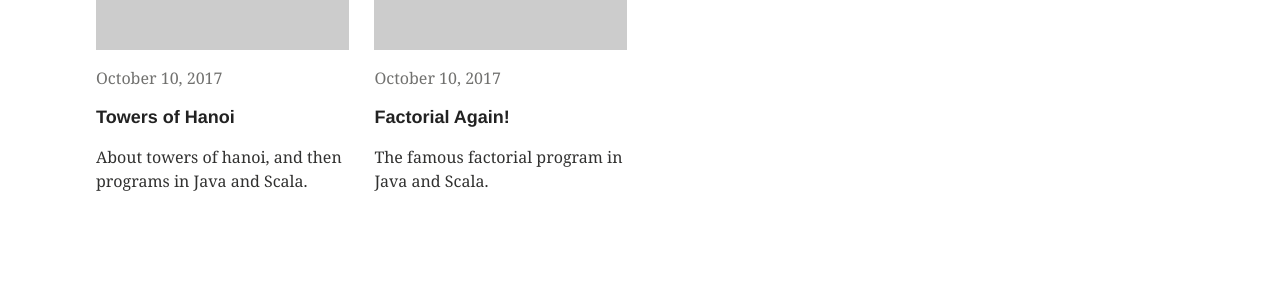
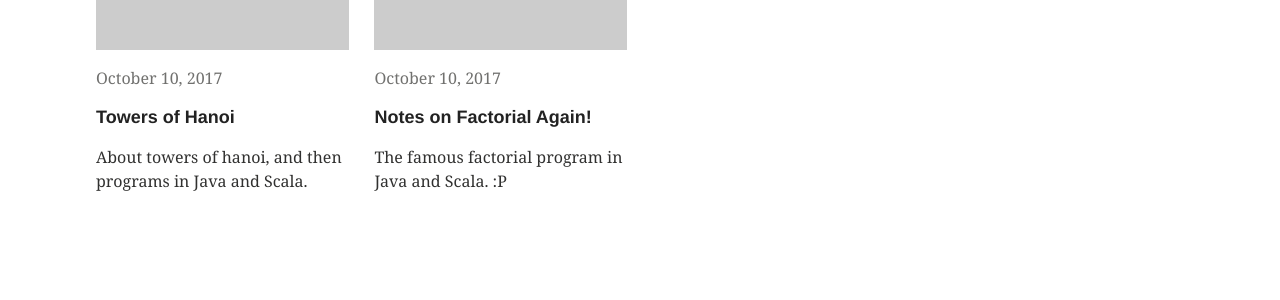
Before and after one commit to kaushikrroy/my-gitpages, a Jekyll site: the page built from articles/index.md, in a window 1280 px wide. Shown: the part 390-690 px from the top of the page. Built offline with Jekyll 4.4.1, drawn with Linux system fonts in a browser that asks for light colours.

Commit message:
Adding content

```diff
--- a/_data/navigation.yml
+++ b/_data/navigation.yml
@@ -17,5 +17,5 @@
 
 - title: About
   url: /about/
-  excerpt: "A lazy, implicit programmer zzzz..."
+  excerpt: "Just another boring, lazy, implicit programmer...."
   image: 400x250.gif
--- a/_posts/articles/2017-10-09-factorial.md
+++ b/_posts/articles/2017-10-09-factorial.md
@@ -1,9 +1,9 @@
 ---
 layout: article
-title: "Factorial Again!"
+title: "Notes on Factorial Again!"
 modified:
 categories: articles
-excerpt: "The famous factorial program in Java and Scala."
+excerpt: "The famous factorial program in Java and Scala. :P"
 tags: []
 image:
   feature:
```
